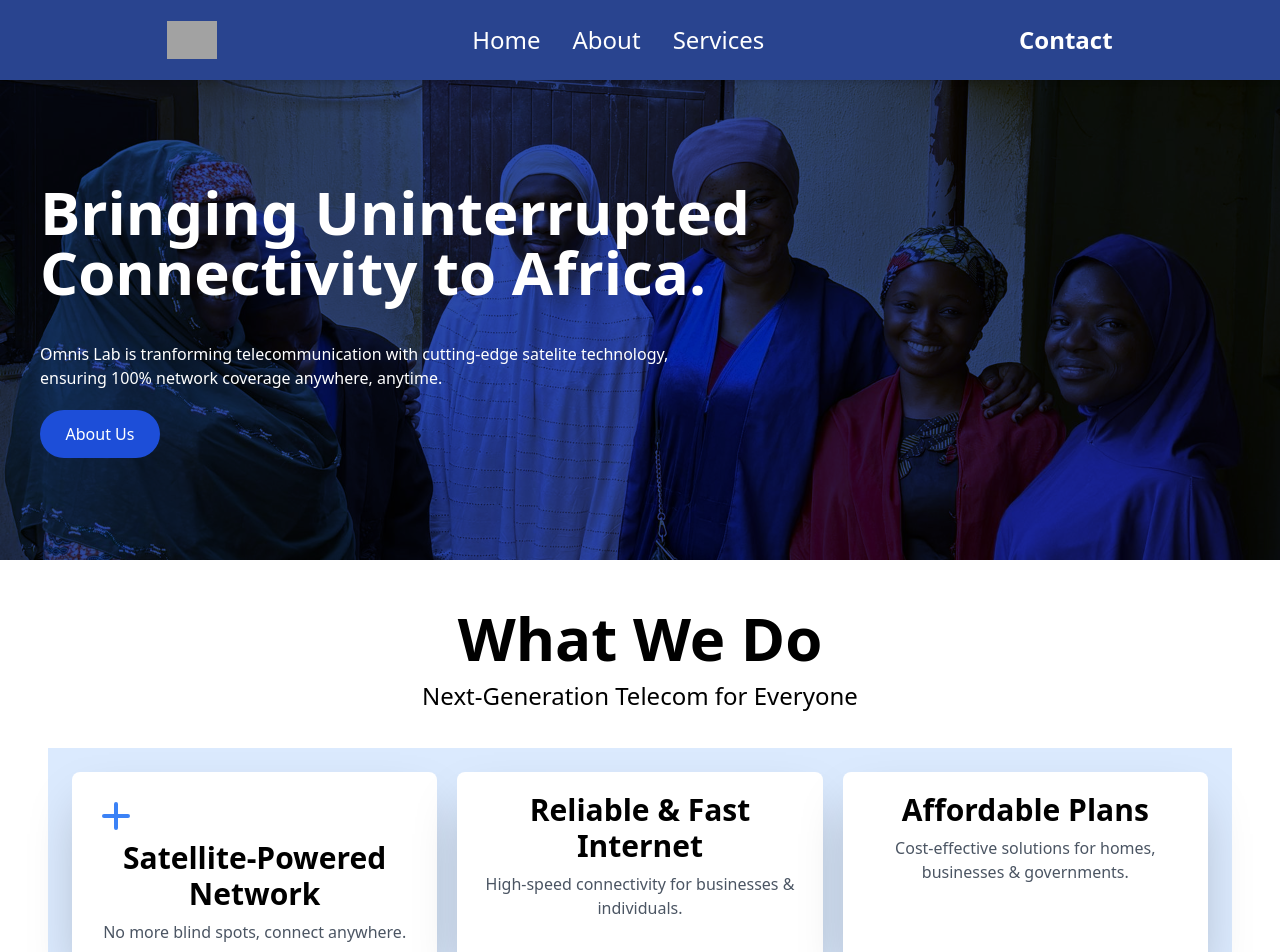
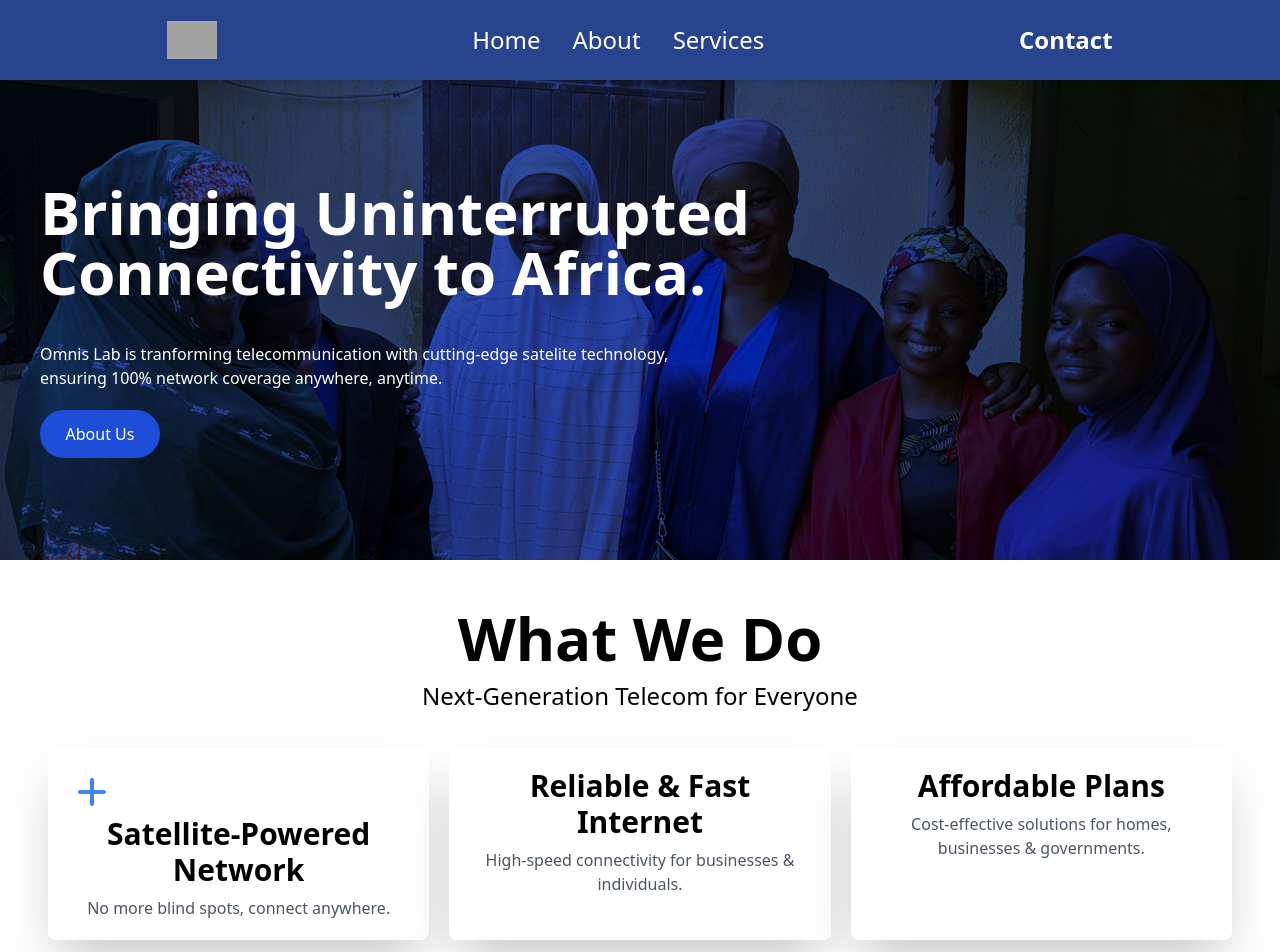
Before and after one commit to sanisalimlawan/omnislib, a React (Vite) app: page / in a window 1280 px wide. Shown: the top 952 px of the page. Built offline with nearby package versions, Linux system fonts and the light colour scheme; grey boxes are pictures that could not be loaded.

Commit message:
modefied card

```diff
--- a/src/services.jsx
+++ b/src/services.jsx
@@ -3,12 +3,12 @@ export default function Services(){
         <section className="p-12  h-56 text-center">
             <h1 className="text-black md:text-6xl text-4xl font-bold">What We Do</h1>
             <p className="text-2xl mt-3">Next-Generation Telecom for Everyone</p>
-            <div className="flex flex-col md:flex-row justify-center gap-5 mt-9 bg-blue-100 p-6">
+            <div className="flex flex-col md:flex-row justify-center gap-5 mt-9  ">
 
   <div className="md:basis-1/3 w-full md:w-72 rounded-lg p-5 shadow-2xl bg-white">
-  <svg xmlns="http://www.w3.org/2000/svg" class="h-12 w-12 text-blue-500" fill="none" viewBox="0 0 24 24" stroke="currentColor">
-          <path stroke-linecap="round" stroke-linejoin="round" stroke-width="2" d="M12 6v6m0 0v6m0-6h6m-6 0H6" />
-        </svg>
+  <svg className="h-12 w-12 text-blue-500 text-center" xmlns="http://www.w3.org/2000/svg" class="h-12 w-12 text-blue-500" fill="none" viewBox="0 0 24 24" stroke="currentColor">
+  <path  stroke-linecap="round" stroke-linejoin="round" stroke-width="2" d="M12 6v6m0 0v6m0-6h6m-6 0H6" />
+</svg>
     <h1 className="font-bold text-2xl md:text-3xl">Satellite-Powered Network</h1>
     <p className="mt-2 text-gray-600">No more blind spots, connect anywhere.</p>
   </div>
```
